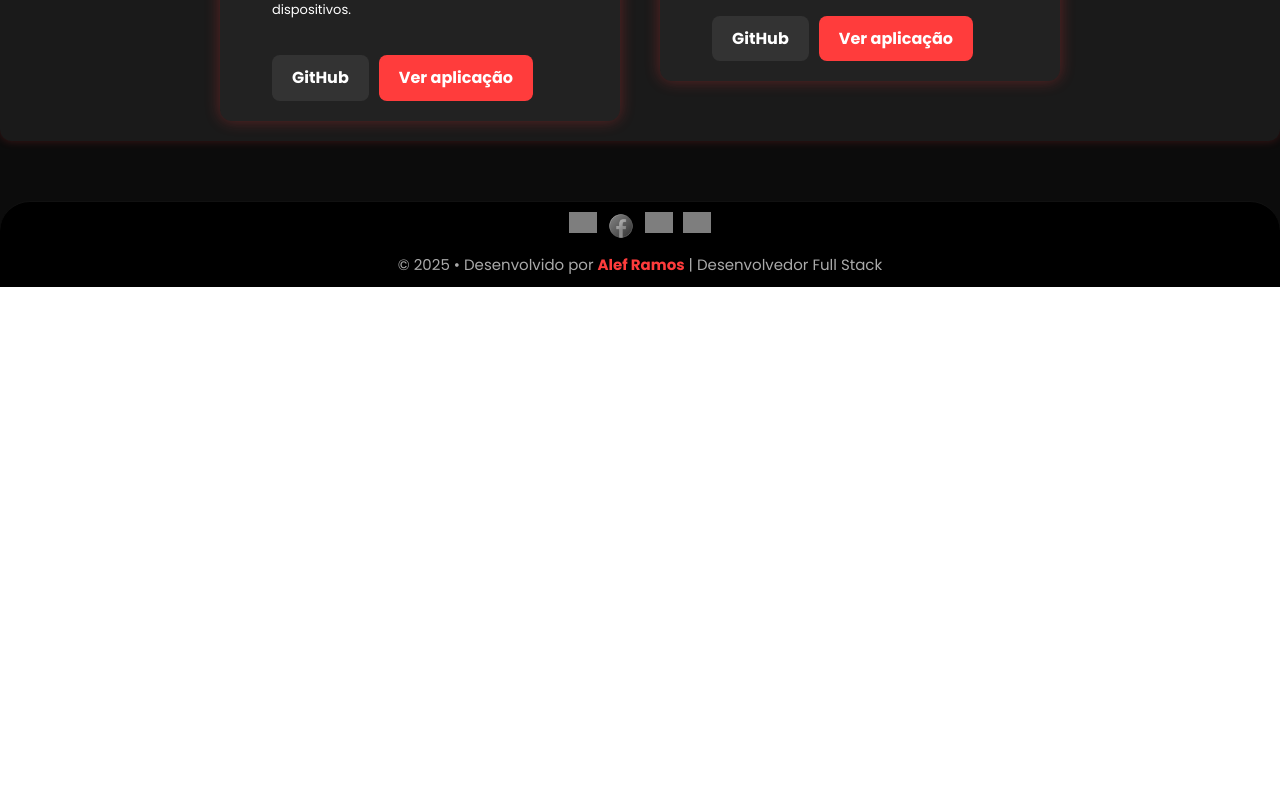
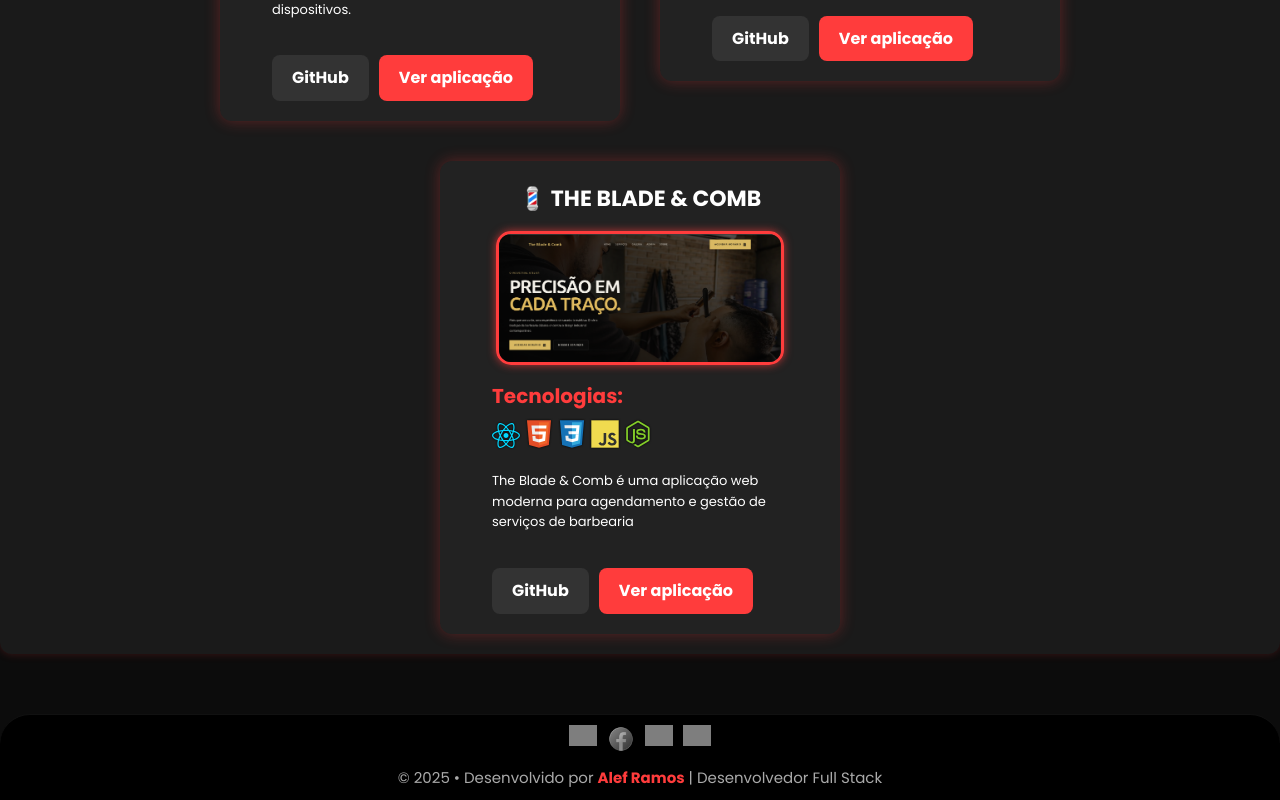
Before and after one commit to AllefRamos14/Portfolio-Dev-Alef-Ramos, a React (Vite) app: page /Projetos in a window 1280 px wide. Shown: the part 1580-2380 px from the top of the page. Before the commit the page ends 1867 px from the top, so only its background shows below. Built offline with nearby package versions, Linux system fonts and the light colour scheme; grey boxes are pictures that could not be loaded.

Commit message:
fix: add novo projeto Barbearias

```diff
--- a/src/Data/projectsData.js
+++ b/src/Data/projectsData.js
@@ -1,17 +1,18 @@
+import css3 from "../assets/CSS3.svg";
 import html5 from "../assets/HTML5.svg";
-import jsIcon from "../assets/javascript-original.svg";
-import css3 from "../assets/CSS3.svg";
-import reactIcon from "../assets/react.svg";
 import nodeIcon from "../assets/Node.js.svg";
 import tsIcon from "../assets/TypeScript.svg";
 import tailwind from "../assets/icons8-tailwind-css-48.png";
+import jsIcon from "../assets/javascript-original.svg";
+import reactIcon from "../assets/react.svg";
 
+import Barbearia from "../assets/imagen-de-projetos/Barbearia.webp";
+import DevMovies from "../assets/imagen-de-projetos/Devmovies.webp";
+import Portfolio from "../assets/imagen-de-projetos/Portfolio.webp";
+import Dashboard from "../assets/imagen-de-projetos/Tela-Dashboard.webp";
 import loginImg from "../assets/imagen-de-projetos/Tela-De-Login.webp";
 import devBurguerImg from "../assets/imagen-de-projetos/Tela-DevBurguer.webp";
 import devBillsImg from "../assets/imagen-de-projetos/dashboard.webp";
-import DevMovies from "../assets/imagen-de-projetos/Devmovies.webp";
-import Dashboard from "../assets/imagen-de-projetos/Tela-Dashboard.webp";
-import Portfolio from "../assets/imagen-de-projetos/Portfolio.webp";
 
 export const projetos = [
     {
@@ -70,5 +71,14 @@ export const projetos = [
         linkDemo: "https://portfolio-dev-one-beta.vercel.app/",
         imagem: Portfolio,
     },
+    {
+        id: 7,
+        titulo: "💈 THE BLADE & COMB",
+        descricao: "The Blade & Comb é uma aplicação web moderna para agendamento e gestão de serviços de barbearia",
+        skills: [reactIcon, html5, css3, jsIcon,nodeIcon],
+        linkGitHub: "https://github.com/AllefRamos14/Barbeiro-Front-End.git",
+        linkDemo: "https://barbearia-washington.vercel.app/",
+        imagem: Barbearia,
+    },
 
 ];
```
Also changed, not shown: src/assets/imagen-de-projetos/Barbearia.webp (added).
